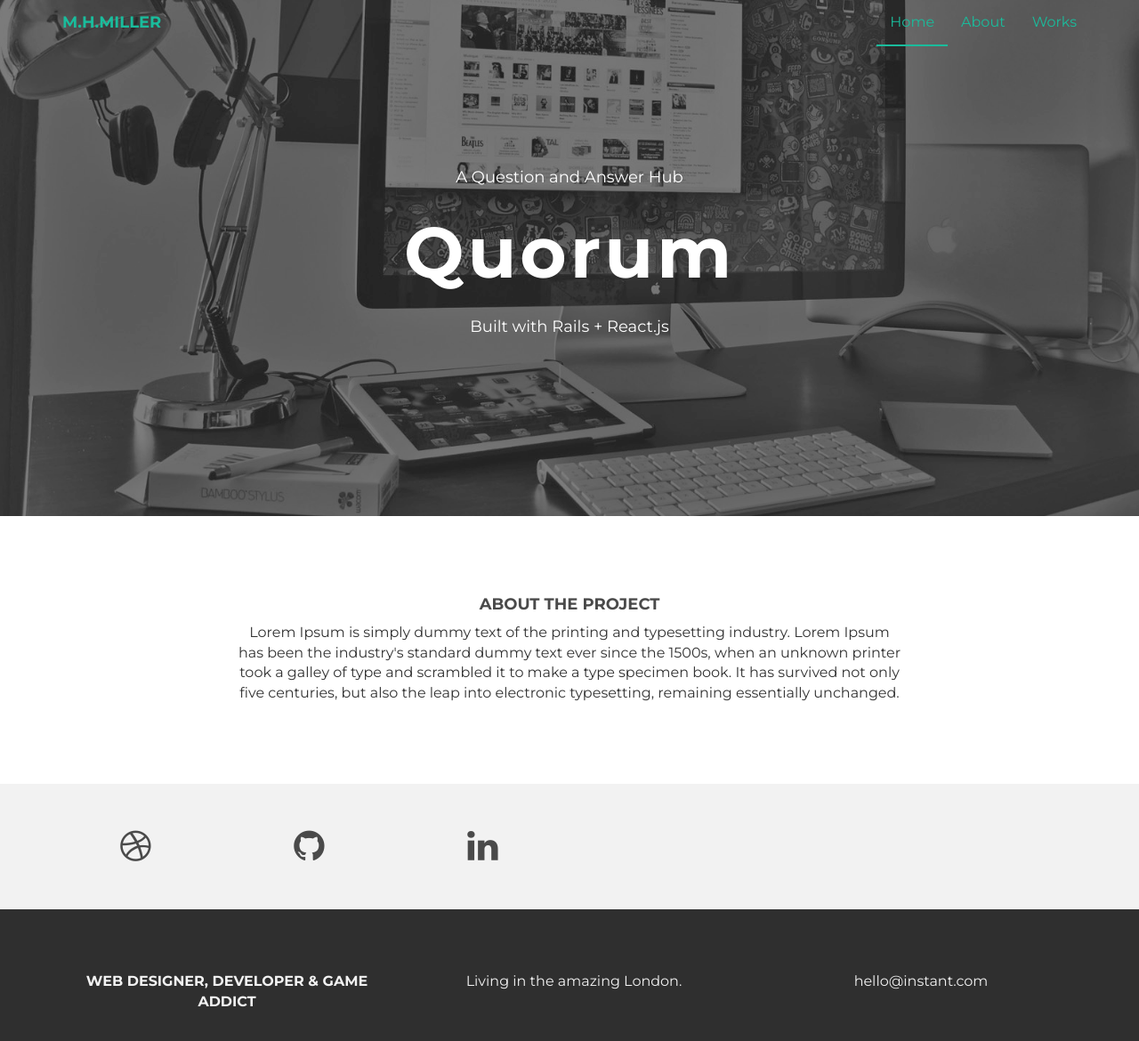
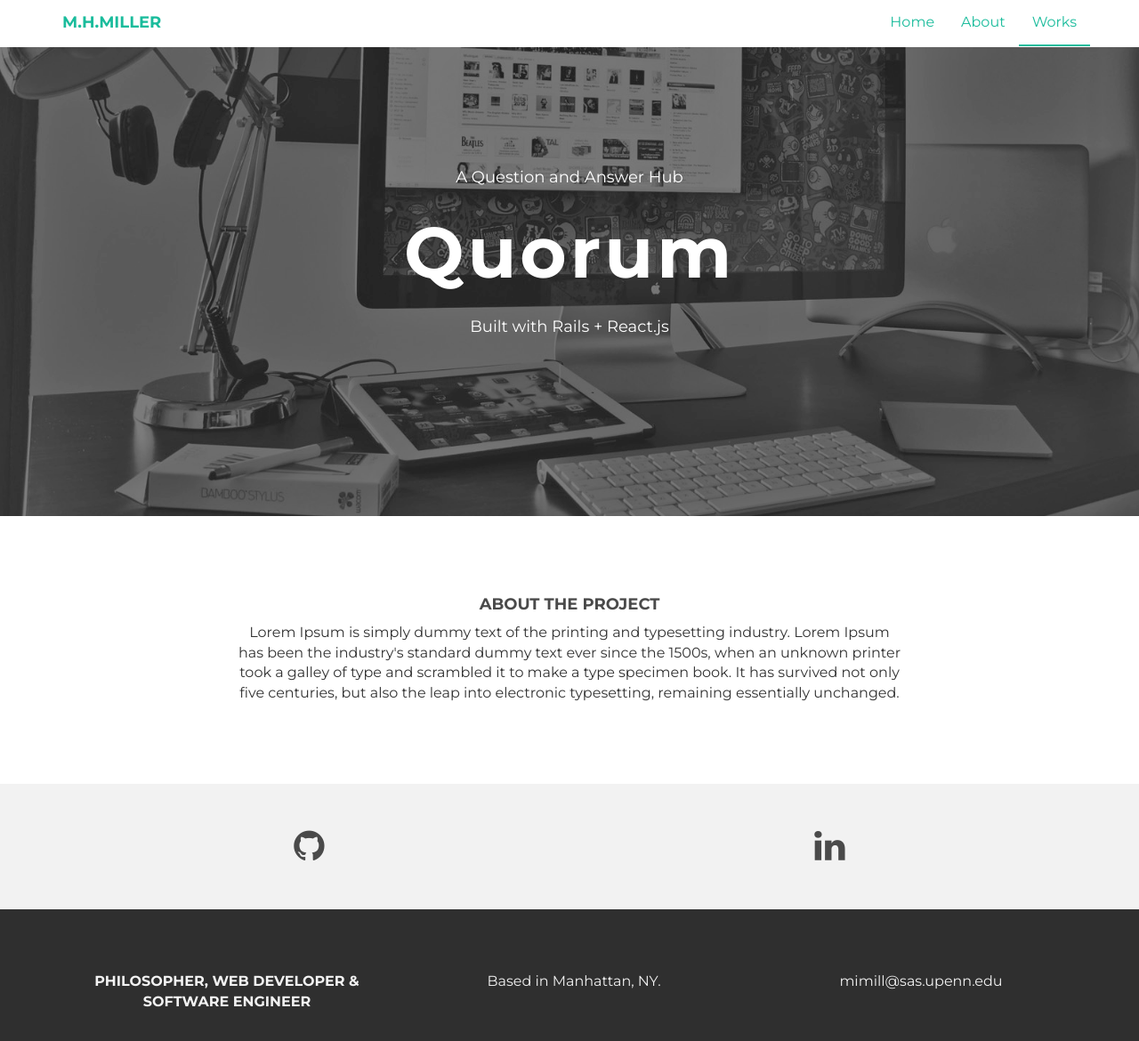
Before and after one commit to m-h-miller/portfolio-page, a plain HTML site: page work.html in a window 1280 px wide. Shown: the whole page at 89% size. Drawn offline with nearby package versions, Linux system fonts and the light colour scheme.

Commit message:
Switch to single page design

```diff
--- a/assets/css/style.css
+++ b/assets/css/style.css
@@ -72,7 +72,6 @@ h1, h2, h3, h4, h5, h6 {
     color: #4a4a4a;
 }
 
-
 .navbar-brand {
 	font-weight: 700;
 }
@@ -96,6 +95,9 @@ h1, h2, h3, h4, h5, h6 {
 	color: #1abc9c;
 }
 
+.navbar {
+  background:#fff;
+}
 /* ==========================================================================
    Wrap Sections
    ========================================================================== */
@@ -122,7 +124,7 @@ h1, h2, h3, h4, h5, h6 {
 }
 
 #headerwrap h1 {
-	color:#ffffff;
+  color: #1abc9c;
 	padding-top: 10px;
 	padding-bottom: 20px;
 	letter-spacing: 4px;
--- a/work.html
+++ b/work.html
@@ -43,9 +43,9 @@
         </div>
         <div class="navbar-collapse collapse">
           <ul class="nav navbar-nav navbar-right">
-            <li class="active"><a href="index.html">Home</a></li>
+            <li><a href="index.html">Home</a></li>
             <li><a href="about.html">About</a></li>
-            <li><a href="#works">Works</a></li>
+            <li class="active"><a href="#works">Works</a></li>
           </ul>
         </div><!--/.nav-collapse -->
       </div>
@@ -60,9 +60,9 @@
 					<h1>Quorum</h1>
 					<h4>Built with Rails + React.js</h4>
 				</div>
-			</div><! --/row -->
-	    </div> <!-- /container -->
-	</div><! --/workwrap -->
+			</div>   <!--/row -->
+	    </div>   <!-- /container -->
+	</div>       <!--/workwrap -->
 
 	<section id="works"></section>
 	<div class="container">
@@ -77,53 +77,41 @@
 				<img class="img-responsive" src="assets/img/pr02.jpg">
 			</div> -->
 
-		</div><! --/row -->
-	</div><! --/container -->
+		</div>    <!--/row -->
+	</div>      <!--/container -->
 
 	<div id="social">
 		<div class="container">
 			<div class="row centered">
-				<div class="col-lg-2">
-					<a href="#"><i class="fa fa-dribbble"></i></a>
-				</div>
 				<!-- <div class="col-lg-2">
-					<a href="#"><i class="fa fa-facebook"></i></a>
+				 <a href="#"><i class="fa fa-dribbble"></i></a>
 				</div> -->
-				<div class="col-lg-2">
+				<div class="col-lg-6">
 					<a href="http://github.com/m-h-miller"><i class="fa fa-github"></i></a>
 				</div>
-				<div class="col-lg-2">
-					<a href="#"><i class="fa fa-linkedin"></i></a>
+				<div class="col-lg-6">
+					<a href="https://www.linkedin.com/in/mhmiller1"><i class="fa fa-linkedin"></i></a>
 				</div>
-				<!-- <div class="col-lg-2">
-					<a href="#"><i class="fa fa-instagram"></i></a>
-				</div>
-				<div class="col-lg-2">
-					<a href="#"><i class="fa fa-tumblr"></i></a>
-				</div> -->
-
-			</div><! --/row -->
-		</div><! --/container -->
-	</div><! --/social -->
+			</div> <!--/row -->
+		</div> <!--/container -->
+	</div> <!--/social -->
 
 	<div id="footerwrap">
 		<div class="container">
 			<div class="row centered">
 				<div class="col-lg-4">
-					<p><b>WEB DESIGNER, DEVELOPER & GAME ADDICT</b></p>
-				</div>
-
-				<div class="col-lg-4">
-					<p>Living in the amazing London.</p>
+					<p><b>PHILOSOPHER, WEB DEVELOPER & SOFTWARE ENGINEER</b></p>
 				</div>
 				<div class="col-lg-4">
-					<p>hello@instant.com</p>
+					<p>Based in Manhattan, NY.</p>
 				</div>
-
+				<div class="col-lg-4">
+					<p>mimill@sas.upenn.edu</p>
+				</div>
 			</div>
 
 		</div>
-	</div><! --/footerwrap -->
+	</div><!--/footerwrap -->
 
 
 
```
Also changed, not shown: about.html (+20 -21 lines), index.html (+37 -57 lines), assets/img/fashionarry.png (added).
